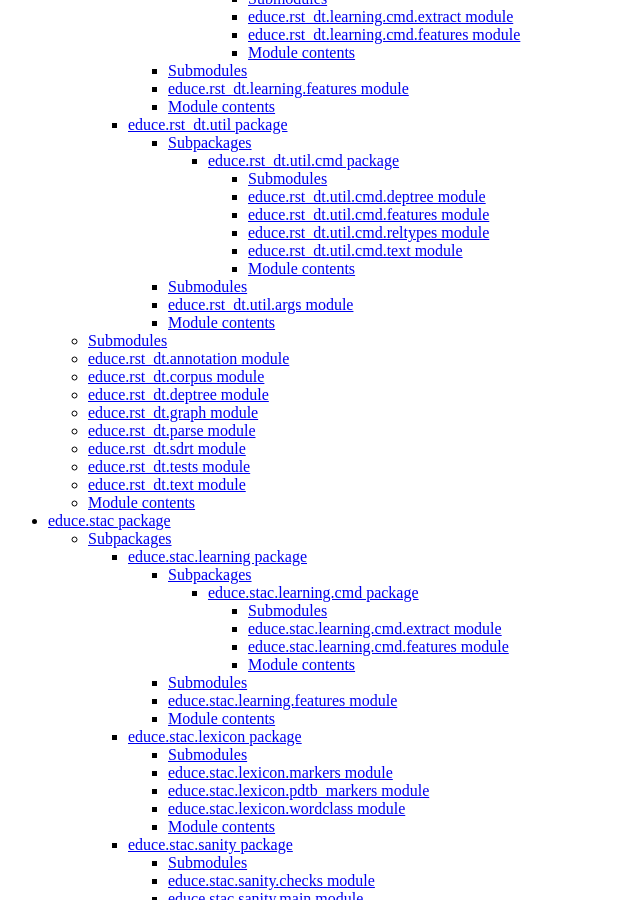
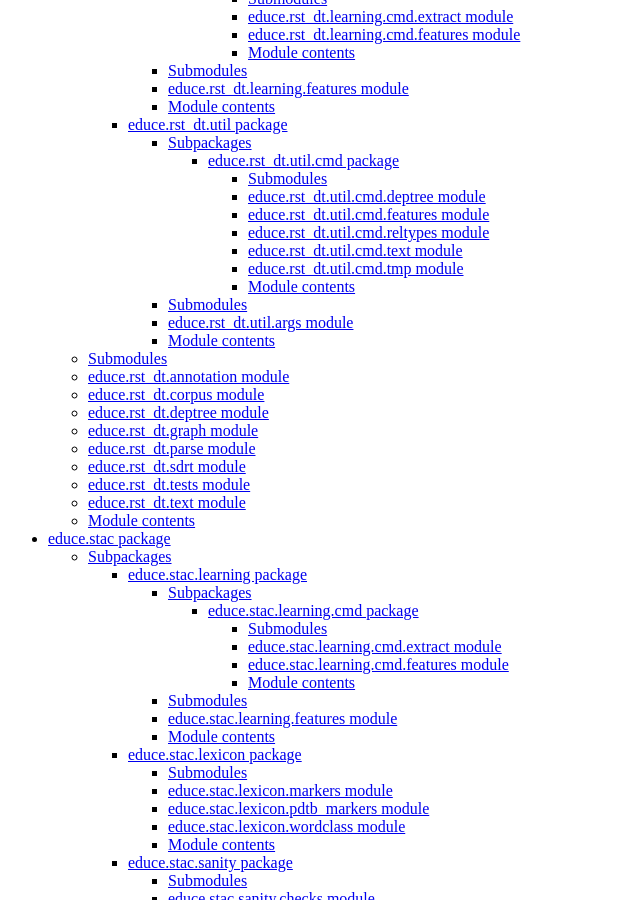
Before and after one commit to irit-melodi/educe, a Sphinx documentation site: the page built from docs/api-doc/educe.rst, in a window 1280 px wide and 900 px high, scrolled down 1029 px. Shown: the whole window, without its empty margins (0-640 px from the left). Built offline with Sphinx 7.4.7, drawn with Linux system fonts in a browser that asks for light colours.

Commit message:
More doc update

```diff
--- a/docs/api-doc/educe.rst_dt.util.cmd.rst
+++ b/docs/api-doc/educe.rst_dt.util.cmd.rst
@@ -36,6 +36,14 @@
     :undoc-members:
     :show-inheritance:
 
+educe.rst_dt.util.cmd.tmp module
+--------------------------------
+
+.. automodule:: educe.rst_dt.util.cmd.tmp
+    :members:
+    :undoc-members:
+    :show-inheritance:
+
 
 Module contents
 ---------------
```
